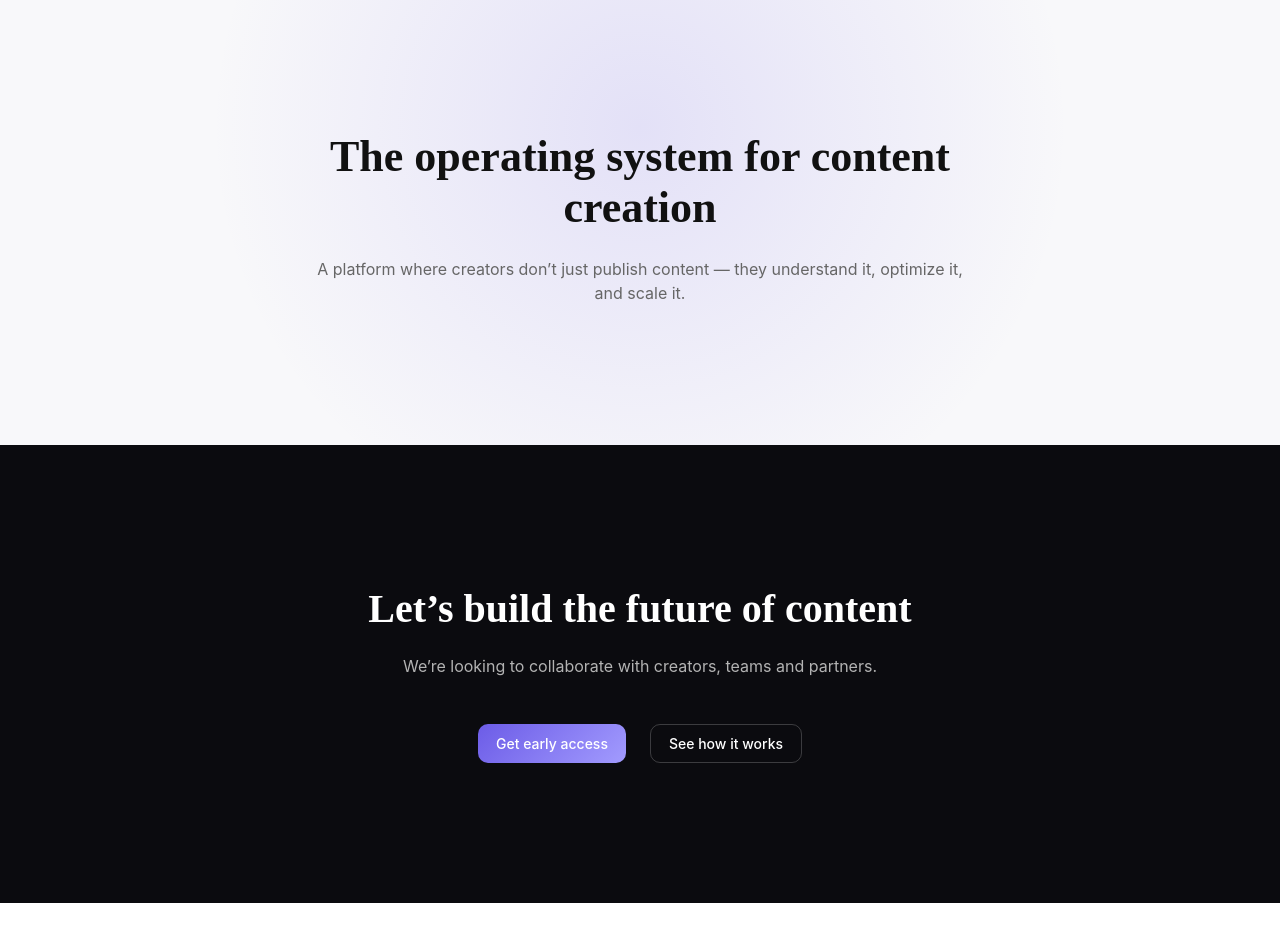
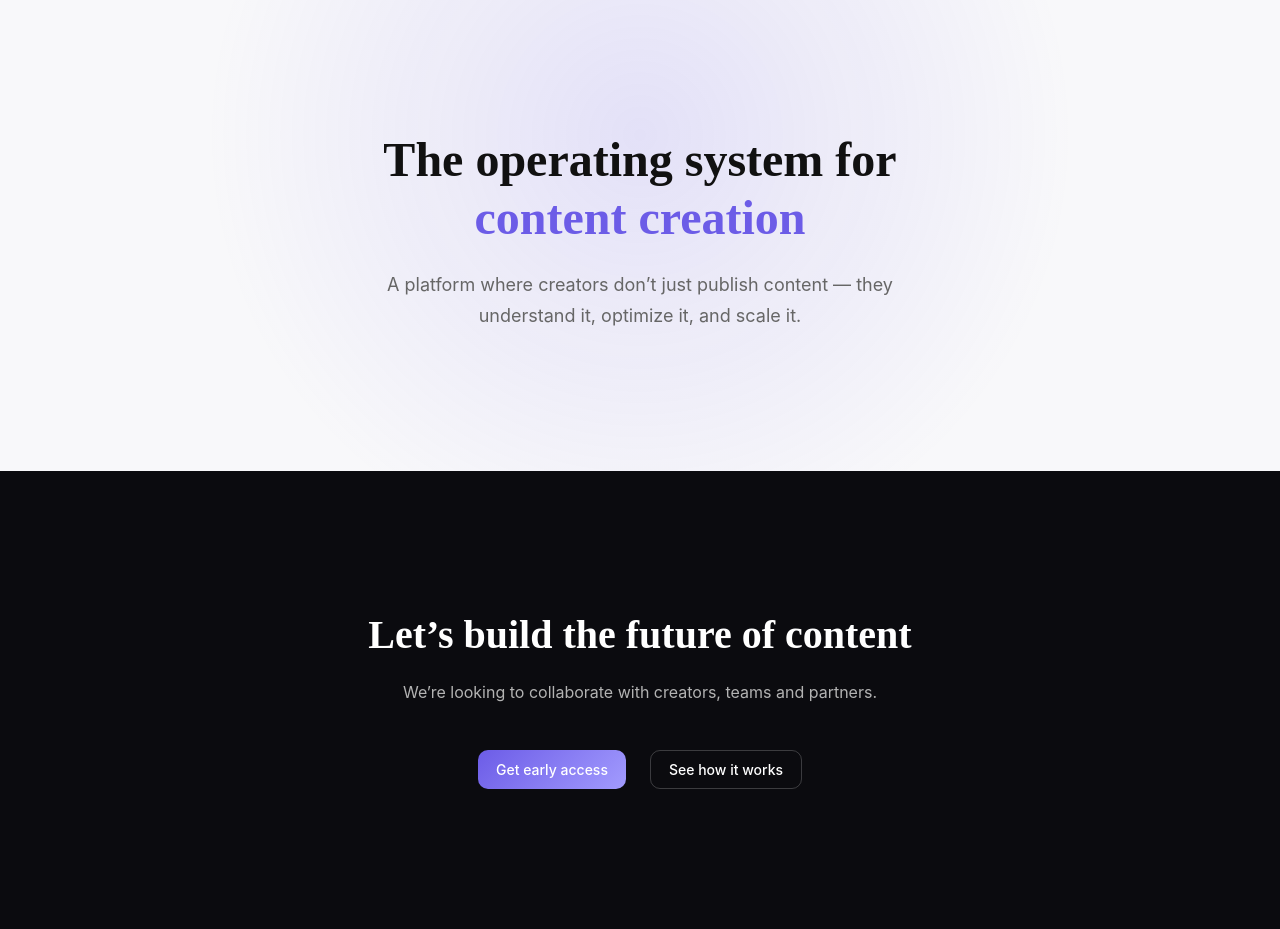
Before and after one commit to ruedalibre/landing-portfolio-content-intelligence-app, a React (Vite) app in the folder landing-portfolio-content-intelligence-app/: page / in a window 1280 px wide. Shown: the part 6020-6949 px from the top of the page. Before the commit the page ends 6923 px from the top, so only its background shows below. Built offline with nearby package versions, Linux system fonts and the light colour scheme.

Commit message:
Último ajuste a sección Visión

```diff
--- a/landing-portfolio-content-intelligence-app/src/components/sections/Vision.tsx
+++ b/landing-portfolio-content-intelligence-app/src/components/sections/Vision.tsx
@@ -3,10 +3,10 @@ const Vision = () => {
     <section className="vision">
       <div className="container vision__content">
         <h2 className="vision__title">
-          The operating system for content creation
+          The operating system for <span>content creation</span>
         </h2>
 
-        <p className="vision__text">
+        <p className="vision__subtitle">
           A platform where creators don’t just publish content — they understand
           it, optimize it, and scale it.
         </p>
--- a/landing-portfolio-content-intelligence-app/src/styles/sections/_vision.scss
+++ b/landing-portfolio-content-intelligence-app/src/styles/sections/_vision.scss
@@ -22,18 +22,27 @@
 /* TITLE */
 .vision__title {
   font-family: $font-serif;
-  font-size: 44px;
+  font-size: $fs-4xl;
   font-weight: $fw-semibold;
+  line-height: $lh-tight;
+
   color: $color-text-primary;
-  margin-bottom: $space-3;
 
-  /* ✨ glow sutil */
-  text-shadow: 0 20px 60px rgba(255, 255, 255, 0.08);
+  max-width: 700px;
+  margin: 0 auto $space-3 auto;
 }
 
-/* TEXT */
-.vision__text {
-  font-size: $fs-md;
+.vision__title span {
+  color: $color-accent;
+}
+
+.vision__subtitle {
+  font-family: $font-sans;
+  font-size: $fs-lg;
+  line-height: $lh-loose;
+
   color: $color-text-secondary;
-  line-height: $lh-normal;
+
+  max-width: 560px;
+  margin: 0 auto;
 }
```
